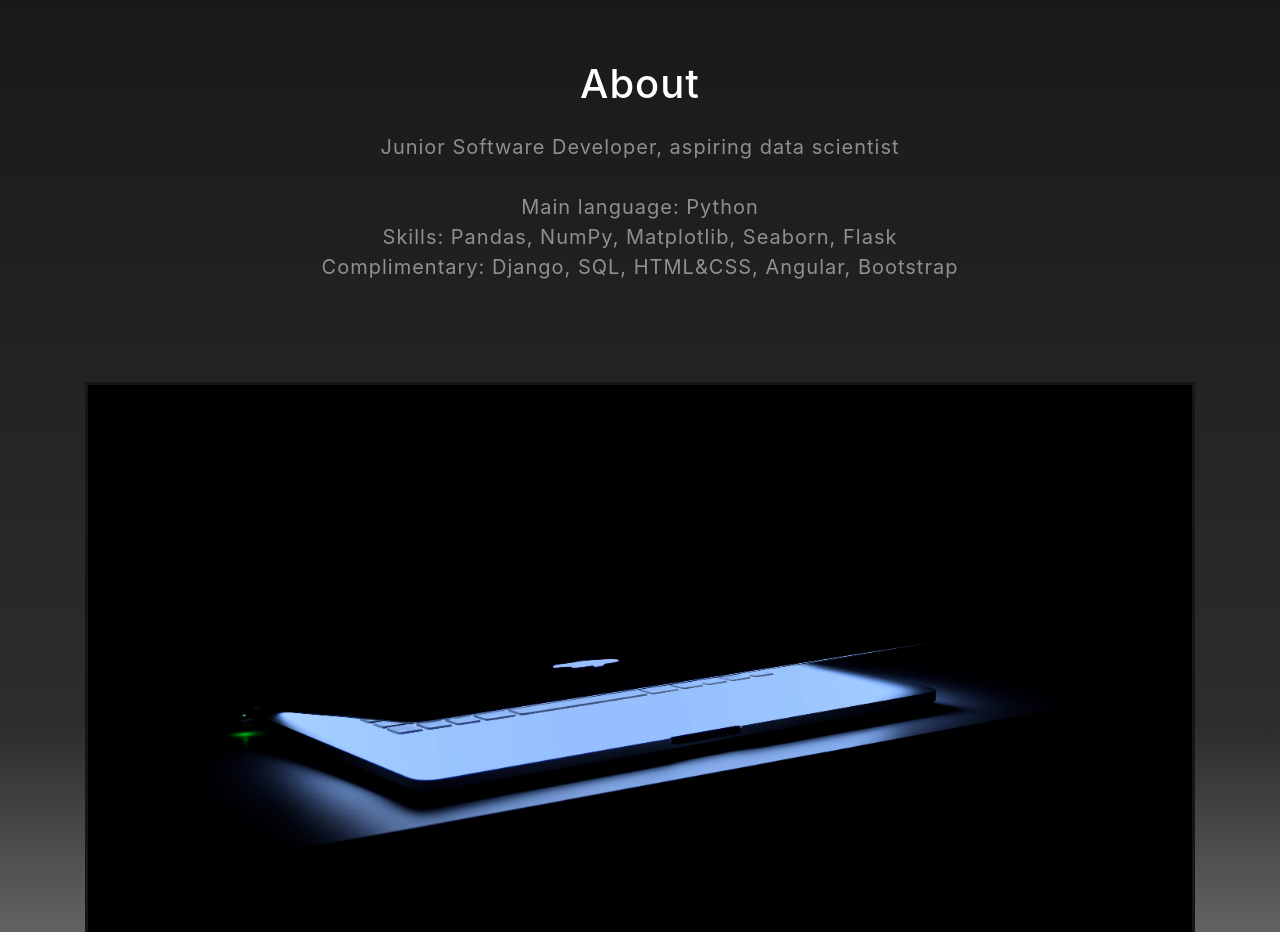
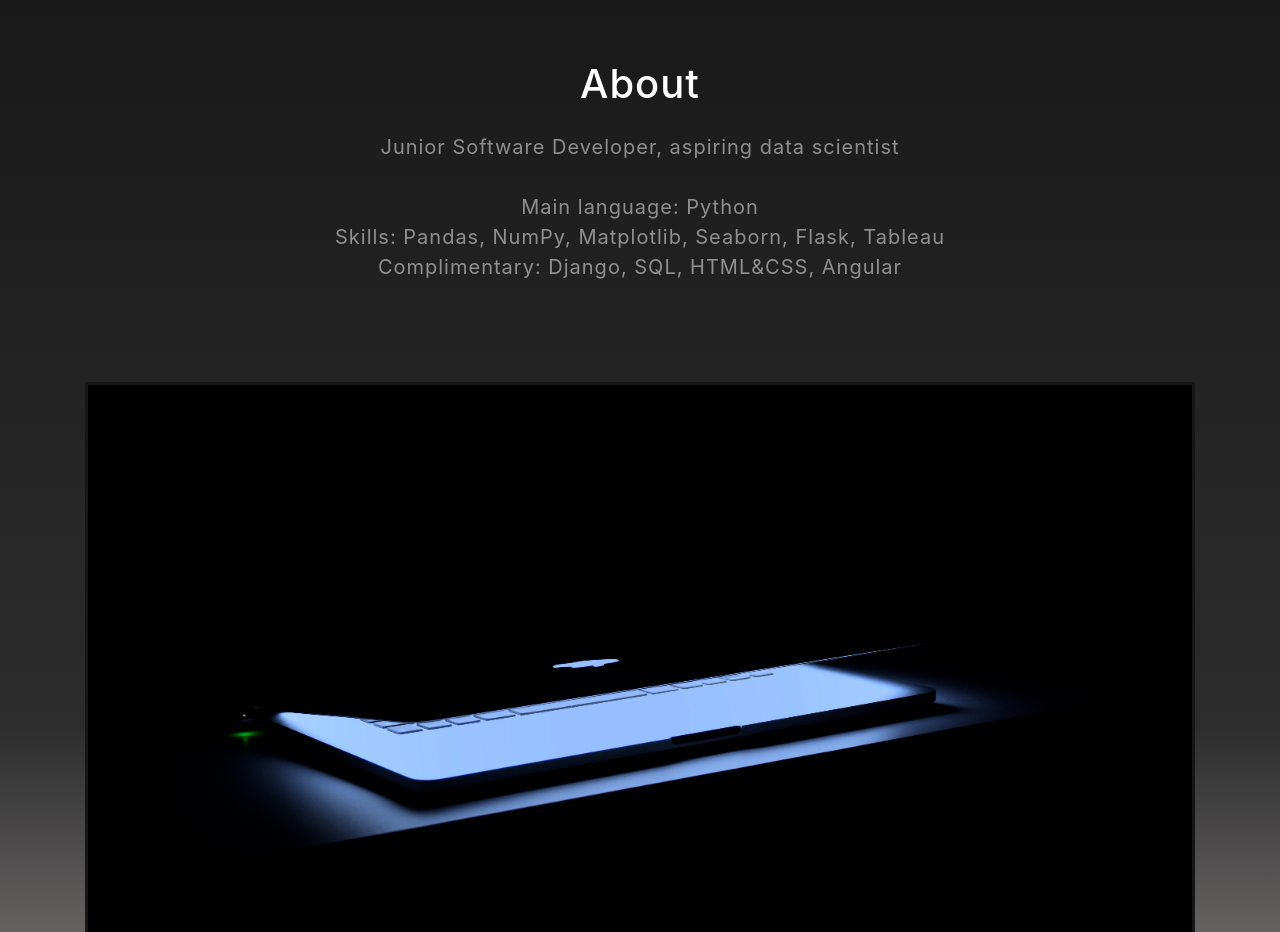
Before and after one commit to hilljtm/hilljtm.github.io, a website with bundled scripts: page index.html in a window 1280 px wide. Shown: the part 900-1832 px from the top of the page. Built offline with nearby package versions, Linux system fonts and the light colour scheme; a script that the page names is missing.

Commit message:
updated projects section

```diff
--- a/index.html
+++ b/index.html
@@ -76,9 +76,9 @@
             <br>
             Main language: Python
             <br>
-            Skills: Pandas, NumPy, Matplotlib, Seaborn, Flask
+            Skills: Pandas, NumPy, Matplotlib, Seaborn, Flask, Tableau
             <br>
-            Complimentary: Django, SQL, HTML&CSS, Angular, Bootstrap
+            Complimentary: Django, SQL, HTML&CSS, Angular
           </p>
         </div>
       </div>
```
